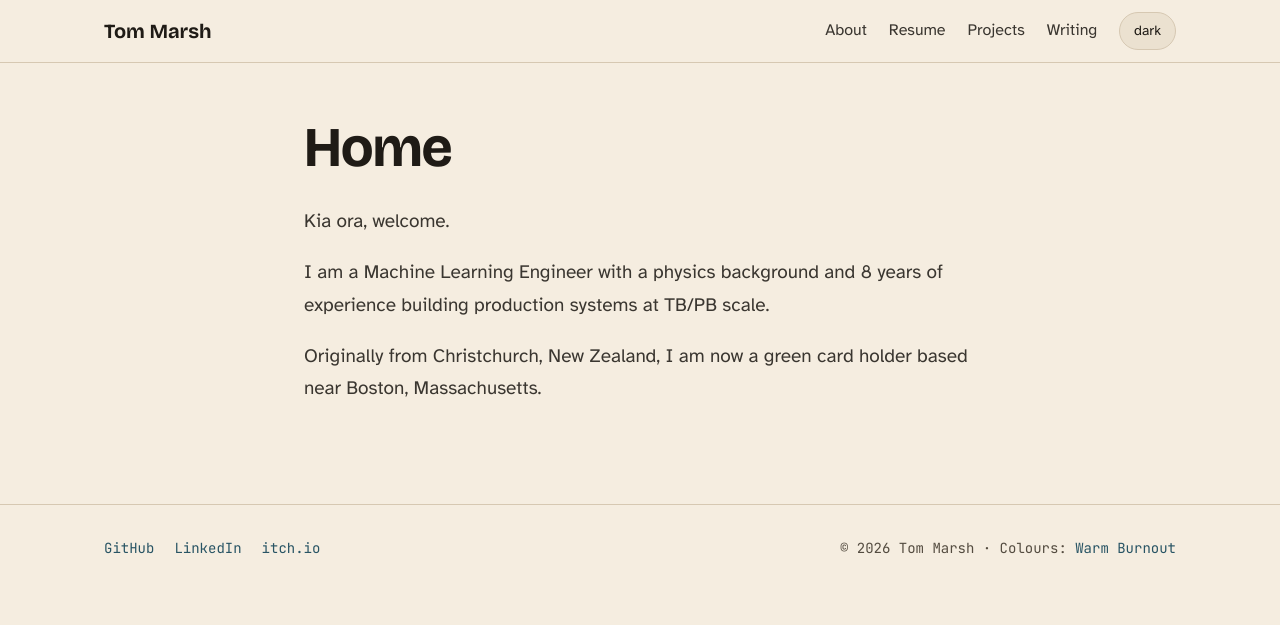
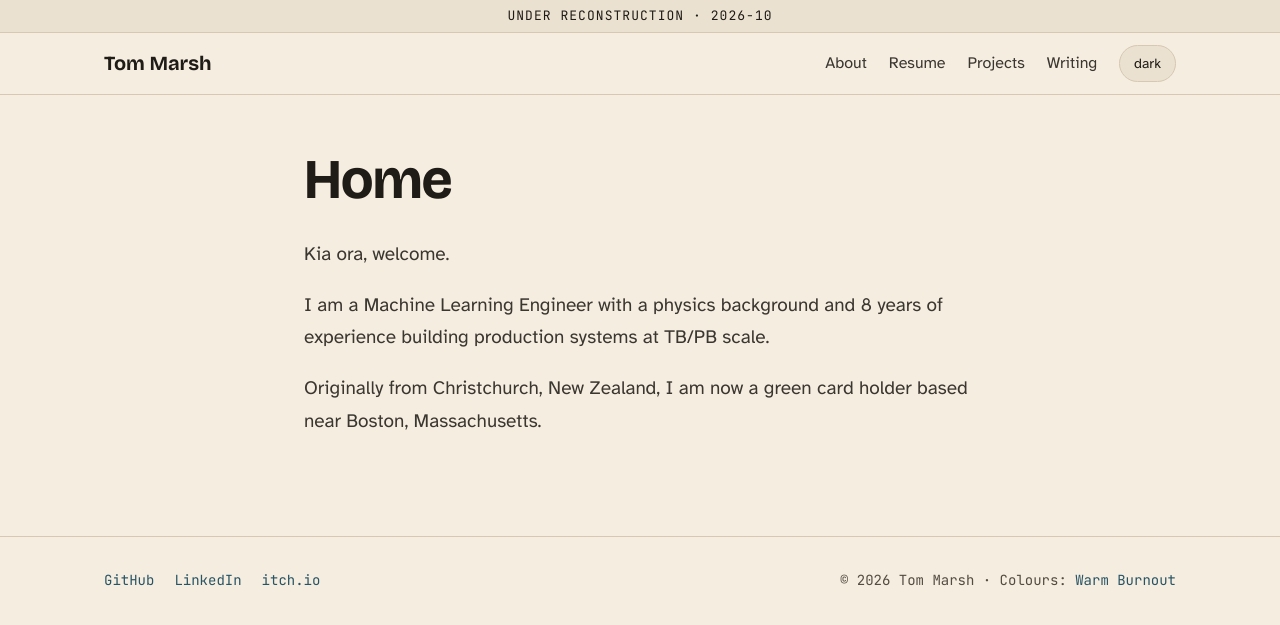
Before and after one commit to Graphight/Graphight.github.io, a Jekyll site: the page built from index.md, in a window 1280 px wide. Shown: the top 625 px of the page. Built offline with Jekyll 4.4.1, drawn with Linux system fonts in a browser that asks for light colours; our own code applies the rules of GitHub Pages for plain Markdown files.

Commit message:
layouts: add an under-reconstruction banner for the refresh

```diff
--- a/_layouts/default.html
+++ b/_layouts/default.html
@@ -15,6 +15,8 @@
 </head>
 
 <body>
+
+<p class="notice">Under reconstruction · 2026-10</p>
 
 <header class="site-header">
     <div class="wrap">
--- a/assets/css/site.scss
+++ b/assets/css/site.scss
@@ -97,6 +97,18 @@ th { background: var(--surf); color: var(--hi); }
 .wrap { max-width: 1120px; margin: 0 auto; padding: 0 24px; }
 .column { max-width: 720px; margin: 0 auto; padding: 56px 24px 80px; }
 
+.notice {
+  margin: 0;
+  padding: 6px 24px;
+  background: var(--surf);
+  border-bottom: 1px solid var(--line);
+  color: var(--hi);
+  font: 13px/1.5 $mono;
+  letter-spacing: 0.08em;
+  text-transform: uppercase;
+  text-align: center;
+}
+
 .site-header { border-bottom: 1px solid var(--line); }
 .site-header .wrap {
   display: flex;
```
